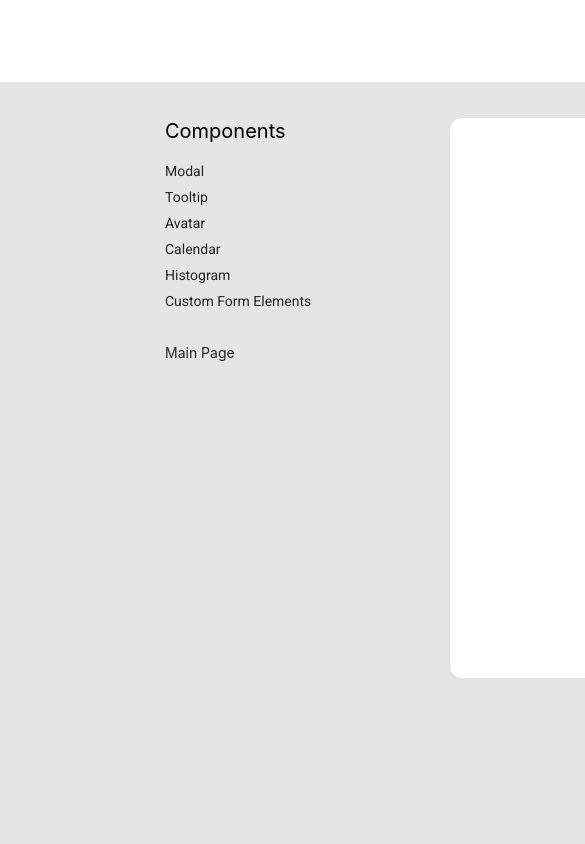
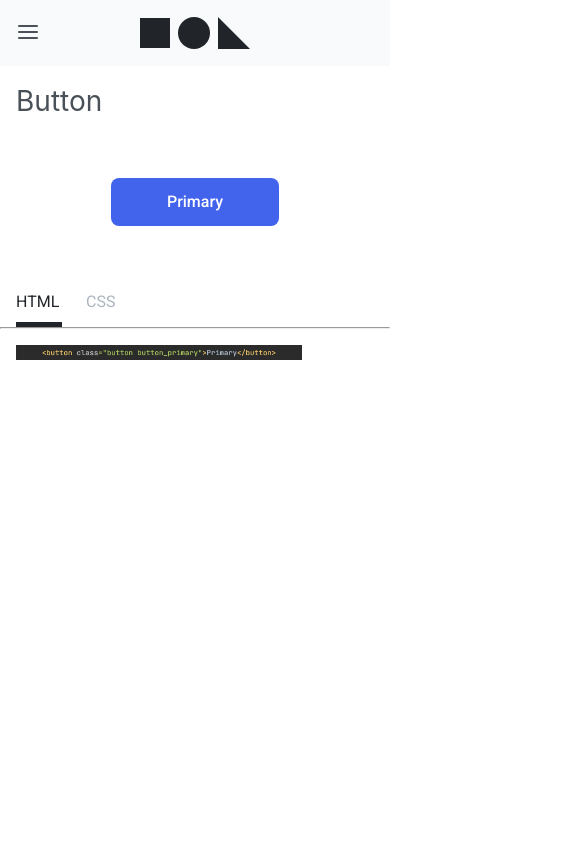
Before and after one commit to js-tasks-ru/htmlcss-20220919_konstantin-biriukov, a website: page pages/inner-page.html in a window 390 px wide. Shown: the top 844 px of the page, 585 px wide, since content can reach past the window. Drawn offline with Linux system fonts and the light colour scheme.

Commit message:
inner-adaptive

```diff
--- a/assets/css/main.css
+++ b/assets/css/main.css
@@ -11,6 +11,7 @@
 
 :root {
     --white: #ffffff;
+    --white-2: #F9FAFC;
     --black: #212429;
     --black-dark: #000000;
     --pink: #F784AD;
--- a/components/footer/footer.css
+++ b/components/footer/footer.css
@@ -6,11 +6,7 @@
     /* h2 */
     padding: 72px 0 32px;
     text-align: center;
-    font-family: 'Inter', sans-serif;
-    font-style: normal;
-    font-weight: 500;
-    font-size: 38px;
-    line-height: 48px;
+    font: normal 500 38px/48px Inter, sans-serif;
     color: var(--black);
 }
 
@@ -19,11 +15,7 @@
     max-width: 640px;
     margin: 0 auto;
     padding: 0 0 136px 0;
-    font-family: 'Inter', sans-serif;
-    font-style: normal;
-    font-weight: 400;
-    font-size: 16px;
-    line-height: 150%;
+    font: normal 400 16px/150% Inter, sans-serif;
     text-align: center;
     color: var(--black);
 }
@@ -45,7 +37,7 @@
 }
 
 @media screen and (max-width: 768px) {
-    .footer {
+    .footer, .footer__inner {
         display: none;
     }
 }
--- a/components/header/header.css
+++ b/components/header/header.css
@@ -1,5 +1,15 @@
 .header {
     padding: 24px 0 77px 160px;
+}
+
+.header__burger {
+    display: none;
+    width: 24px;
+    height: 24px;
+    position: absolute;
+    top: 20px;
+    left: 16px;
+    cursor: pointer;
 }
 
 .header__title {
@@ -14,7 +24,25 @@
 }
 
 .header__inner {
-    height: 82px;
+    display: flex;
+    justify-content: space-between;
+    padding: 24px 165px 77px 160px;
+}
+
+.header__menu {
+    display: flex;
+    align-self: flex-end;
+    gap: 24px;
+    font: normal 400 16px/24px Inter, sans-serif;
+    color: var(--grey-3);
+}
+
+.header__menu_item {
+    cursor: pointer;
+}
+
+.header__menu_item:hover {
+    color: var(--black);
 }
 
 @media screen and (max-width: 768px) {
@@ -30,4 +58,18 @@
     .header__icons {
         justify-content: center;
     }
+
+    .header__inner {
+        padding: 17px 0 17px 0;
+        display: block;
+        background: var(--white-2);
+    }
+
+    .header__menu {
+        display: none;
+    }
+
+    .header__burger {
+        display: inline-block;
+    }
 }
--- a/components/main/main.css
+++ b/components/main/main.css
@@ -6,10 +6,85 @@
     padding: 36px 165px 0 165px;
 }
 
-.main__components {
+.main__components_container {
     min-width: 825px;
     margin-left: 56px;
     box-shadow: 0 2px 4px rgba(33, 36, 41, 0.05);
     border-radius: 12px;
     background: var(--white);
 }
+
+.main__components_top {
+    padding: 38px 0 0 48px;
+    display: flex;
+    flex-direction: column;
+}
+
+.main__components_title {
+    color: var(--grey-4);
+    font: normal 400 28px/38px Inter, sans-serif;
+}
+
+.main__components_component {
+    margin: 58px 0 64px 0;
+}
+
+.main__components_nav {
+    display: flex;
+    gap: 40px;
+    color: var(--grey-3);
+    font: 400 normal 16px/24px Inter, sans-serif;
+}
+
+.main__components_nav-item:hover {
+    cursor: pointer;
+    color: var(--black);
+}
+
+.main__components_nav-item:first-child {
+    color: var(--black);
+}
+
+.main__components_nav-item:first-child:after {
+    content: "";
+    display: block;
+    width: 46px;
+    height: 5px;
+    background: var(--black);
+    margin-top: 8px;
+}
+
+.main__components_bottom {
+    padding: 50px 0 64px 42px;
+}
+
+.main__components_html {
+    width: 80%;
+    height: 100%;
+}
+
+@media screen and (max-width: 768px) {
+    .main__inner {
+        display: inline-block;
+        padding: 0;
+    }
+
+    .main__components_container {
+        margin: 0;
+        min-width: 0;
+        height: 100%;
+        border-radius: 0;
+    }
+
+    .main__components_top, .main__components_bottom {
+        padding: 16px 16px 0 16px;
+    }
+
+    .main__components_nav {
+        gap: 24px;
+    }
+
+    .main__components_component {
+        align-self: center;
+    }
+}
--- a/components/menu/menu.css
+++ b/components/menu/menu.css
@@ -26,3 +26,10 @@
     cursor: pointer;
     color: var(--orange);
 }
+
+
+@media screen and (max-width: 768px) {
+    .menu__inner {
+        display: none;
+    }
+}
--- a/pages/inner-page.html
+++ b/pages/inner-page.html
@@ -2,14 +2,44 @@
 <!-- Внутренняя страница -->
 <html lang="ru">
 <head>
+    <meta charset="utf-8">
+    <meta name="viewport" content="width=device-width, initial-scale=1">
     <link rel="stylesheet" href="../assets/css/normalize.css">
     <link rel="stylesheet" href="../assets/css/main.css">
+    <link rel="stylesheet" href="../03-lection1/01-button/button.css">
     <title>Inner Page</title>
 </head>
 <body>
 
 <div class="inner__page">
-    <header class="header__inner"></header>
+    <header class="header__inner">
+        <div class="header__burger">
+            <svg width="24" height="24" viewBox="0 0 24 24" fill="none" xmlns="http://www.w3.org/2000/svg">
+                <path d="M3 12H21" stroke="#495057" stroke-width="2" stroke-linecap="round" stroke-linejoin="round"/>
+                <path d="M3 6H21" stroke="#495057" stroke-width="2" stroke-linecap="round" stroke-linejoin="round"/>
+                <path d="M3 18H21" stroke="#495057" stroke-width="2" stroke-linecap="round" stroke-linejoin="round"/>
+            </svg>
+        </div>
+        <div class="header__icons">
+            <svg width="110" height="32" viewBox="0 0 110 32" fill="none" xmlns="http://www.w3.org/2000/svg">
+                <g clip-path="url(#clip0_16746_155)">
+                    <rect y="1" width="30" height="30" fill="#212429"/>
+                    <rect x="38" width="32" height="32" rx="16" fill="#212429"/>
+                    <path d="M78 0L110 32H78V0Z" fill="#212429"/>
+                </g>
+                <defs>
+                    <clipPath id="clip0_16746_155">
+                        <rect width="110" height="32" fill="white"/>
+                    </clipPath>
+                </defs>
+            </svg>
+        </div>
+        <div class="header__menu">
+            <a class="header__menu_item">Components</a>
+            <a class="header__menu_item">About</a>
+            <a class="header__menu_item">Contact</a>
+        </div>
+    </header>
 
     <main class="main__inner">
 
@@ -26,7 +56,22 @@
             <p class="menu__back">Main Page</p>
         </div>
 
-        <div class="main__components"></div>
+        <div class="main__components_container">
+            <div class="main__components_top">
+                <h3 class="main__components_title">Button</h3>
+                <div class="main__components_component">
+                    <button class="button button_primary">Primary</button>
+                </div>
+                <nav class="main__components_nav">
+                    <a class="main__components_nav-item">HTML</a>
+                    <a class="main__components_nav-item">CSS</a>
+                </nav>
+            </div>
+            <hr>
+            <div class="main__components_bottom">
+                <img src="/assets/images/button.png" class="main__components_html" alt="button"/>
+            </div>
+        </div>
     </main>
 
     <footer class="footer__inner">
```
Also changed, not shown: assets/images/button.png (added).
